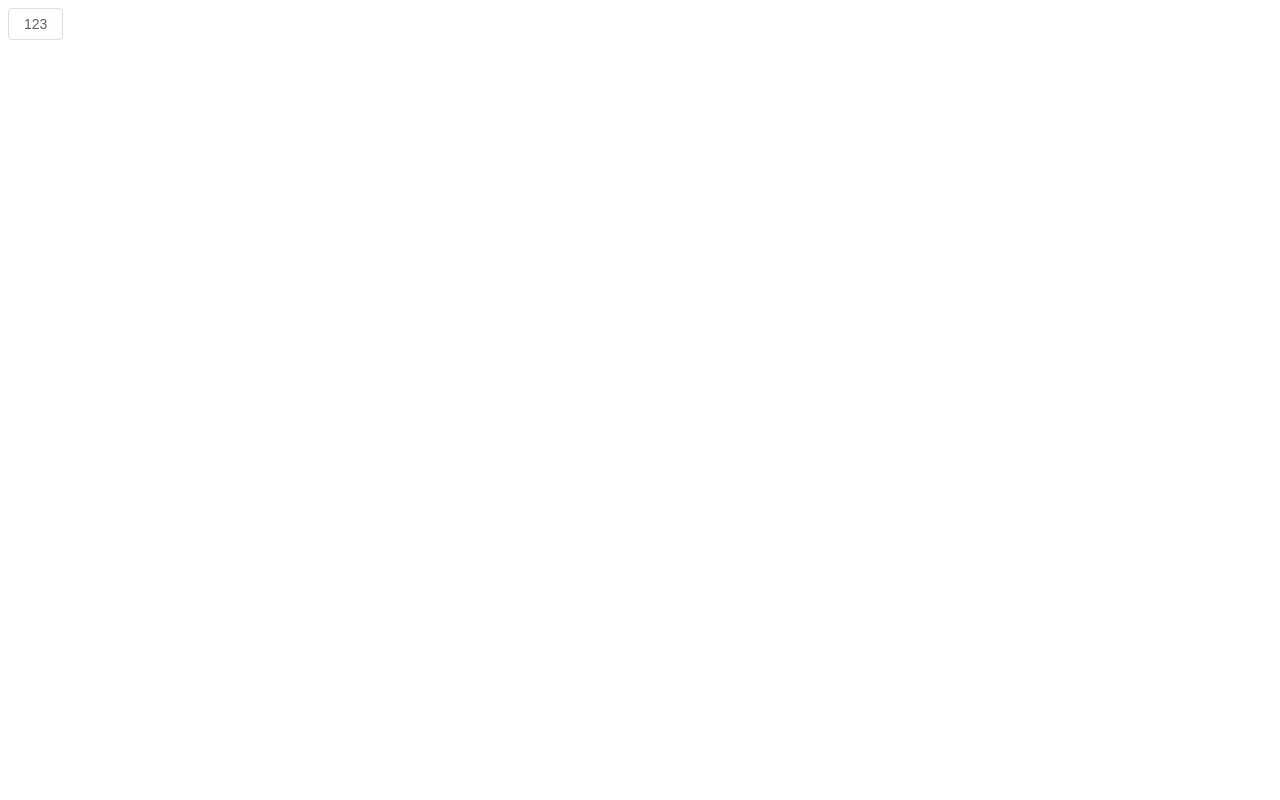
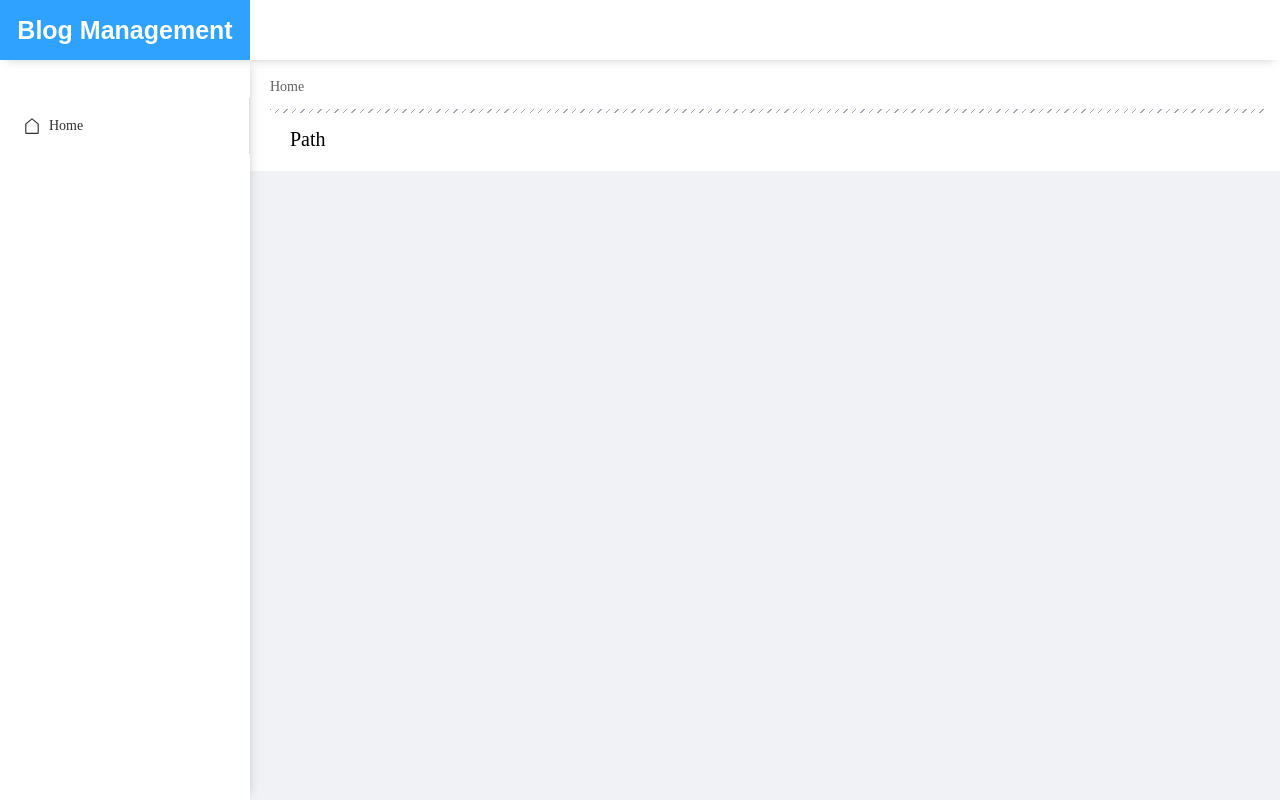
Before and after one commit to LengineerC/Blog-Management, a Vue app: page / in a window 1280 px wide. Before the commit this address had no page. Built offline with nearby package versions, Linux system fonts and the light colour scheme.

Commit message:
添加依赖和框架样式

```diff
--- a/package.json
+++ b/package.json
@@ -10,8 +10,10 @@
     "lint": "eslint . --ext .vue,.js,.jsx,.cjs,.mjs --fix --ignore-path .gitignore"
   },
   "dependencies": {
+    "@element-plus/icons-vue": "^2.3.1",
     "element-plus": "^2.7.7",
     "pinia": "^2.1.7",
+    "sass": "^1.77.8",
     "vue": "^3.4.29",
     "vue-router": "^4.3.3"
   },
--- a/src/App.vue
+++ b/src/App.vue
@@ -1,8 +1,94 @@
 <script setup>
-import Home from '@/views/Home.vue';
+import { ref } from 'vue'
+import {
+  House
+} from '@element-plus/icons-vue';
+import { RouterView } from 'vue-router';
+
+const isCollapse=ref(false);
 
 </script>
 
 <template>
-  <Home />
+  <div class="common-layout">
+    <el-container>
+      <el-header>
+        <div class="title-container">
+          <h3>
+            Blog Management
+          </h3>
+        </div>
+      </el-header>
+
+      <el-container>
+        <el-aside width="250px">
+          <el-scrollbar>
+            <el-menu
+            :collapse="isCollapse"
+            >
+            <RouterLink to="/">
+              <el-menu-item index="1">
+                <el-icon><house /></el-icon>
+                <span>Home</span>
+              </el-menu-item>
+            </RouterLink>
+            </el-menu>
+          </el-scrollbar>
+        </el-aside>
+
+        <el-main>
+          <RouterView />
+        </el-main>
+
+      </el-container>
+    </el-container>
+  </div>
 </template>
+
+<style lang="scss" scoped>
+@import "./styles/base.scss";
+
+.title-container{
+  @extend .flex-hv-center;
+  width: 250px;
+  height: 100%;
+  background: #2fa1ff;
+  // background: linear-gradient(to right,#2fa1ff 80%,#f1f6fcdd);
+
+  h3{
+    color: #fff;
+    margin: 0;
+    font-size: 25px;
+    font-family: Arial, sans-serif;
+  }
+}
+
+.common-layout{
+  width: 100%;
+}
+
+.el-header{
+  padding: 0;
+  box-shadow:0 5px 10px -6px #aaaaaaaa;
+  z-index: 1;
+}
+
+.el-aside{
+  padding-top: 3%;
+  box-shadow: 5px 0 10px -6px #aaaaaaaa;
+  z-index: 0;
+
+  a{
+    text-decoration: none;
+  }
+}
+
+.el-main{
+  --el-main-padding: 0px;
+  background: rgb(240,242,245);
+}
+
+.el-container.is-vertical{
+  height: 100%;
+}
+</style>
--- /dev/null
+++ b/src/assets/base.scss
@@ -0,0 +1,13 @@
+body{
+    margin: 0;
+    height: 100vh;
+    max-height: 100vh;
+    width: 100vw;
+    max-width: 100vw;
+}
+
+#app{
+    display: flex;
+    width: 100%;
+    height: 100%;
+}
--- /dev/null
+++ b/src/components/PageLayout.vue
@@ -0,0 +1,56 @@
+<script>
+import { ArrowRight } from '@element-plus/icons-vue';
+
+export default{
+  name:"PageLayout",
+  components:{
+    ArrowRight,
+  },
+  data(){
+
+  },
+}
+
+</script>
+
+<template>
+  <div>
+    <div class="nav-container">
+      <el-breadcrumb separator-icon="ArrowRight">
+        <el-breadcrumb-item :to="{ path: '/' }">Home</el-breadcrumb-item>
+      </el-breadcrumb>
+
+      <hr class="hr-twill">
+
+      <div class="path-name">
+        Path
+      </div>
+    </div>
+
+  </div>
+</template>
+
+<style lang="scss" scoped>
+.nav-container{
+  display: flex;
+  flex-direction: column;
+  width: auto;
+  padding: 20px;
+  background-color: #fff;
+}
+
+.hr-twill{
+  margin: 15px 0;
+  width: 100%;
+  border: 0;
+  padding: 2px;
+  background: repeating-linear-gradient(135deg, #a2a9b6 0px, #a2a9b6 1px, transparent 1px, transparent 6px);
+}
+
+.path-name{
+  display: flex;
+  width: auto;
+  font-size: 20px;
+  padding-left: 20px;
+}
+</style>
--- a/src/main.js
+++ b/src/main.js
@@ -3,8 +3,14 @@
 
 import App from './App.vue'
 import router from './router'
+import * as ElementPlusIconsVue from '@element-plus/icons-vue'
+
+import "./assets/base.scss";
 
 const app = createApp(App)
+for (const [key, component] of Object.entries(ElementPlusIconsVue)) {
+    app.component(key, component)
+}
 
 app.use(createPinia())
 app.use(router)
--- a/src/router/index.js
+++ b/src/router/index.js
@@ -1,14 +1,15 @@
 // import Home from '@/views/Home.vue'
 import { createRouter, createWebHistory } from 'vue-router'
+import Home from '@/views/Home.vue'
 
 const router = createRouter({
   history: createWebHistory(import.meta.env.BASE_URL),
   routes: [
-    // {
-    //   path:'/',
-    //   name:"home",
-    //   component:Home,
-    // }
+    {
+      path:'/',
+      name:"home",
+      component:Home,
+    }
   ]
 })
 
--- /dev/null
+++ b/src/styles/base.scss
@@ -0,0 +1,5 @@
+.flex-hv-center{
+    display: flex;
+    justify-content: center;
+    align-items: center;
+}
--- a/src/views/Home.vue
+++ b/src/views/Home.vue
@@ -1,6 +1,11 @@
 <script>
+import PageLayout from '@/components/PageLayout.vue';
+
 export default {
   name:"Home",
+  components:{
+    PageLayout,
+  },
   data() {
 
   },
@@ -9,7 +14,7 @@
 </script>
 
 <template>
-  <div>
-    <el-button>123</el-button>
-  </div>
+  <page-layout>
+
+  </page-layout>
 </template>
```
Also changed, not shown: 1 other file (tests, documents, lock files or other folders).
